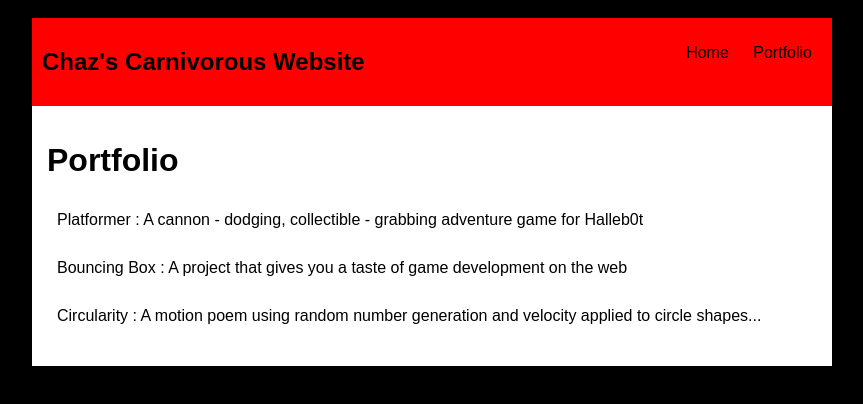
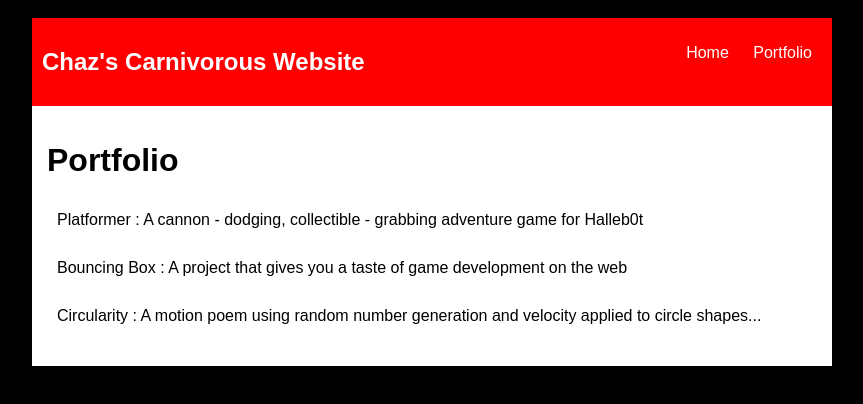
Before and after one commit to chaz-leblanc/chaz-leblanc.github.io, a plain HTML site: page portfolio.html in a window 1280 px wide. Shown: the whole page, without its empty margins (208-1071 px from the left). Drawn offline with Linux system fonts and the light colour scheme.

Commit message:
add index.html file

```diff
--- a/portfolio.html
+++ b/portfolio.html
@@ -31,7 +31,7 @@
             h1 {
                 display: flex;
                 align-items: center;
-                color: rgb(0, 0, 0);
+                color: rgb(255, 255, 255);
                 flex: 1;
             }
             #nav-ul {
@@ -43,7 +43,7 @@
             }
             .nav-a {
                 text-decoration: none;
-                color: rgb(0, 0, 0);
+                color: rgb(255, 255, 255);
             }
 
             /* main container area beneath menu */
```
Also changed, not shown: index.html (+7 -3 lines).
